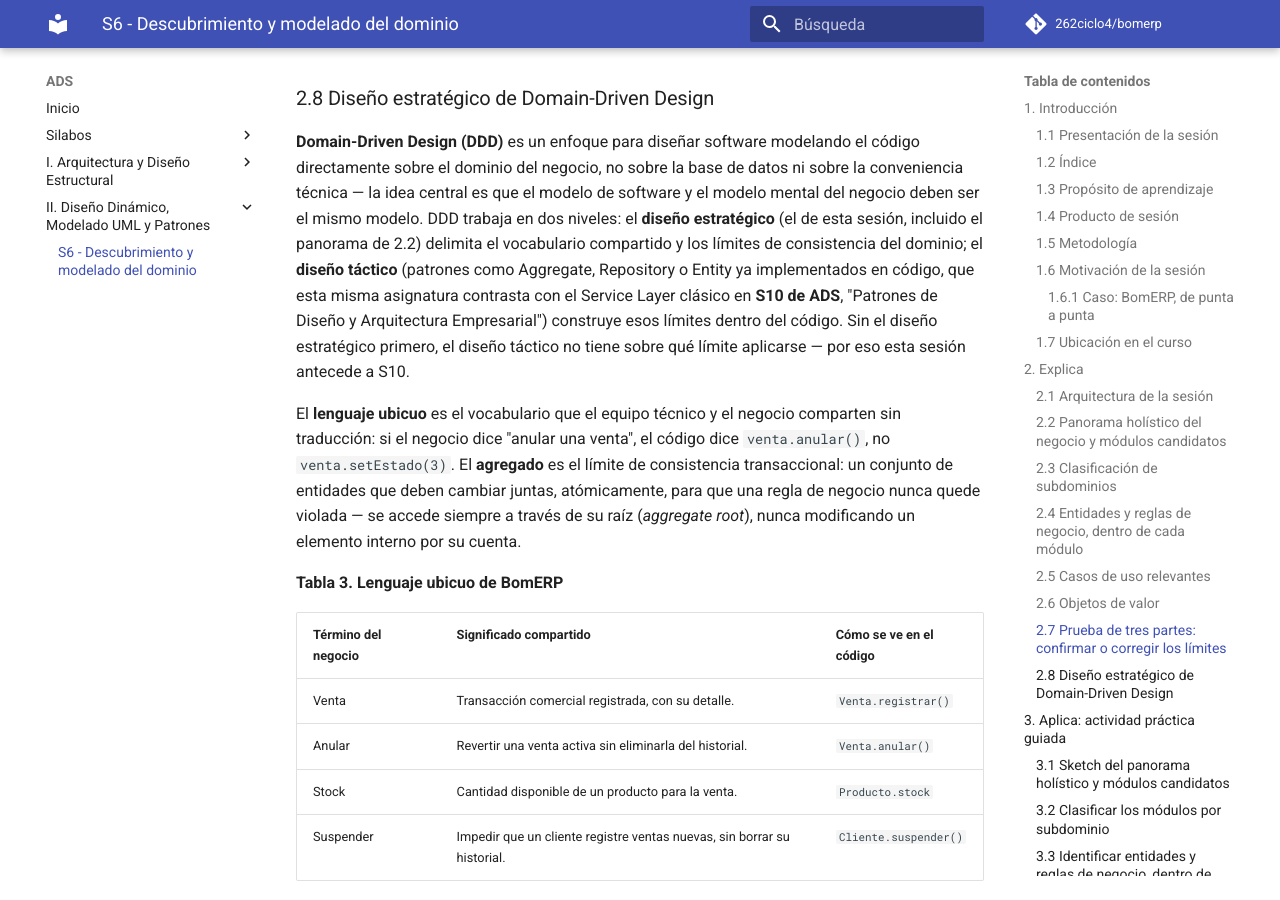
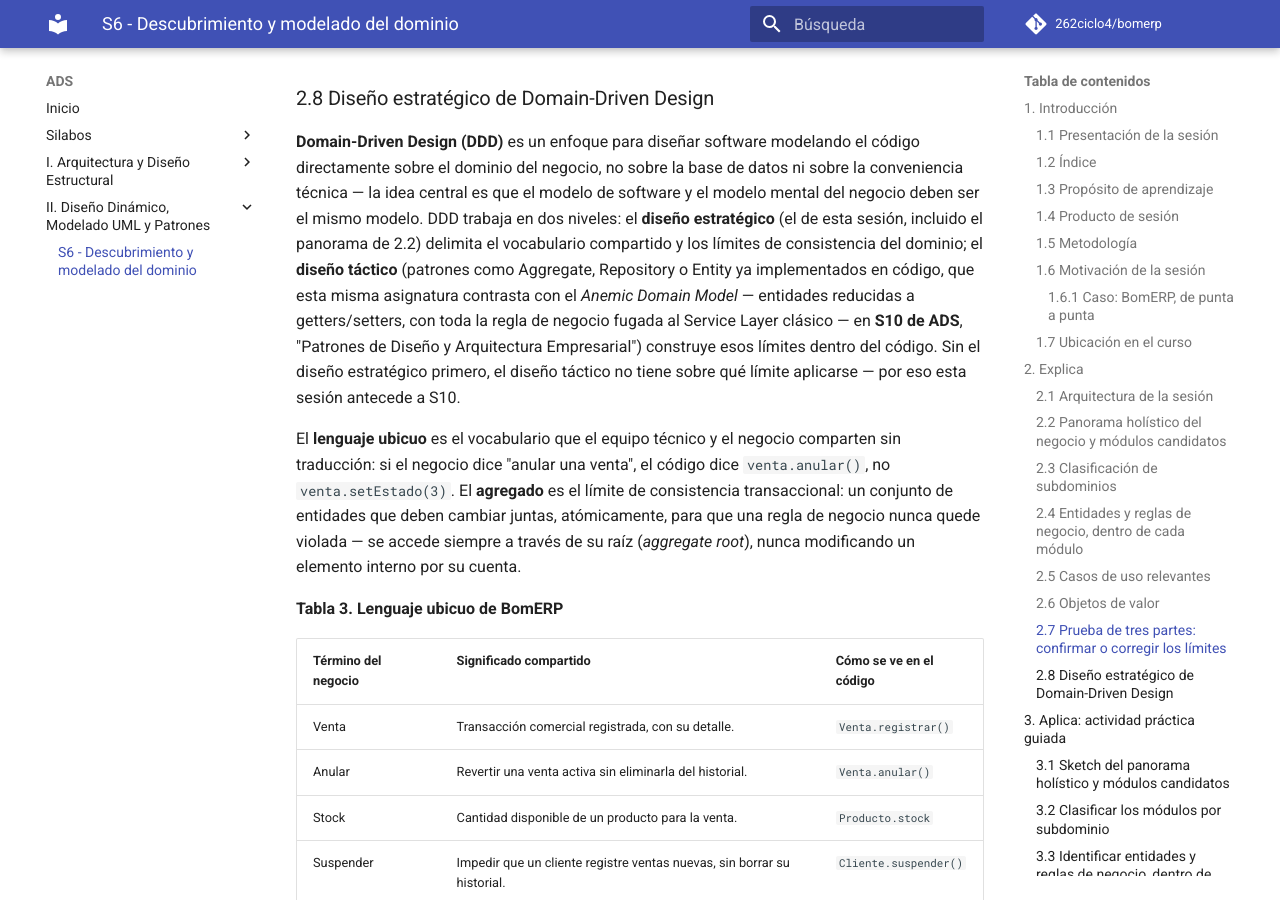
Before and after one commit to 262ciclo4/bomerp, an MkDocs documentation site: the page built from docs/ads/sesiones/S06_Descubrimiento_Modelado_Dominio.md, in a window 1280 px wide and 900 px high, scrolled down 14048 px. Built offline with MkDocs 1.6.1 and Material for MkDocs 9.7.7, drawn with Linux system fonts in a browser that asks for light colours; comment, search, counter and statistics services are not loaded.

Commit message:
s06 ADS lista al 99%

```diff
--- a/docs/ads/sesiones/S06_Descubrimiento_Modelado_Dominio.md
+++ b/docs/ads/sesiones/S06_Descubrimiento_Modelado_Dominio.md
@@ -323,7 +323,7 @@
 
 ### 2.8 Diseño estratégico de Domain-Driven Design
 
-**Domain-Driven Design (DDD)** es un enfoque para diseñar software modelando el código directamente sobre el dominio del negocio, no sobre la base de datos ni sobre la conveniencia técnica — la idea central es que el modelo de software y el modelo mental del negocio deben ser el mismo modelo. DDD trabaja en dos niveles: el **diseño estratégico** (el de esta sesión, incluido el panorama de 2.2) delimita el vocabulario compartido y los límites de consistencia del dominio; el **diseño táctico** (patrones como Aggregate, Repository o Entity ya implementados en código, que esta misma asignatura contrasta con el Service Layer clásico en **S10 de ADS**, "Patrones de Diseño y Arquitectura Empresarial") construye esos límites dentro del código. Sin el diseño estratégico primero, el diseño táctico no tiene sobre qué límite aplicarse — por eso esta sesión antecede a S10.
+**Domain-Driven Design (DDD)** es un enfoque para diseñar software modelando el código directamente sobre el dominio del negocio, no sobre la base de datos ni sobre la conveniencia técnica — la idea central es que el modelo de software y el modelo mental del negocio deben ser el mismo modelo. DDD trabaja en dos niveles: el **diseño estratégico** (el de esta sesión, incluido el panorama de 2.2) delimita el vocabulario compartido y los límites de consistencia del dominio; el **diseño táctico** (patrones como Aggregate, Repository o Entity ya implementados en código, que esta misma asignatura contrasta con el *Anemic Domain Model* — entidades reducidas a getters/setters, con toda la regla de negocio fugada al Service Layer clásico — en **S10 de ADS**, "Patrones de Diseño y Arquitectura Empresarial") construye esos límites dentro del código. Sin el diseño estratégico primero, el diseño táctico no tiene sobre qué límite aplicarse — por eso esta sesión antecede a S10.
 
 El **lenguaje ubicuo** es el vocabulario que el equipo técnico y el negocio comparten sin traducción: si el negocio dice "anular una venta", el código dice `venta.anular()`, no `venta.setEstado(3)`. El **agregado** es el límite de consistencia transaccional: un conjunto de entidades que deben cambiar juntas, atómicamente, para que una regla de negocio nunca quede violada — se accede siempre a través de su raíz (*aggregate root*), nunca modificando un elemento interno por su cuenta.
 
```
